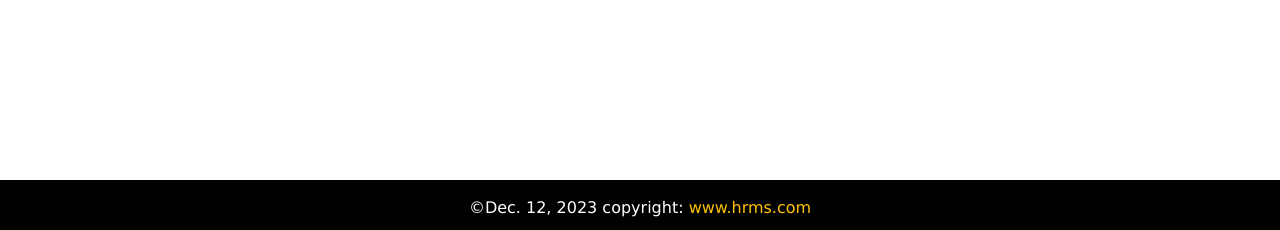
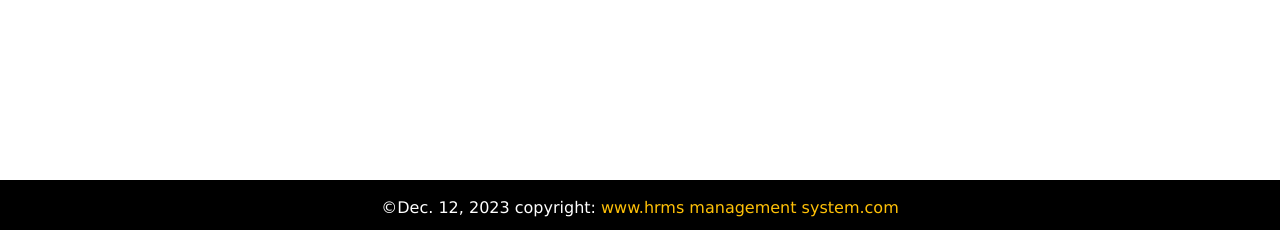
Before and after one commit to MamtaY-28/x22245855HRMS, a Django app: page /add_salary in a window 1280 px wide. Shown: the part 570-800 px from the top of the page. Run offline with Django 4.2, Linux system fonts and the light colour scheme.

Commit message:
changes in base file

```diff
--- a/myApp/templates/base.html
+++ b/myApp/templates/base.html
@@ -150,7 +150,7 @@
         <div class="text-center p-3" style="background-color: rgba(0,0, 0, 2);">&copy;{% now Y %} copyright:
             <a class="text-light" href="#" style="text-decoration: none;">
                 <span class="text-warning">
-        www.hrms.com
+        www.hrms management system.com
                 </span>
             </a>
         </div>
```
